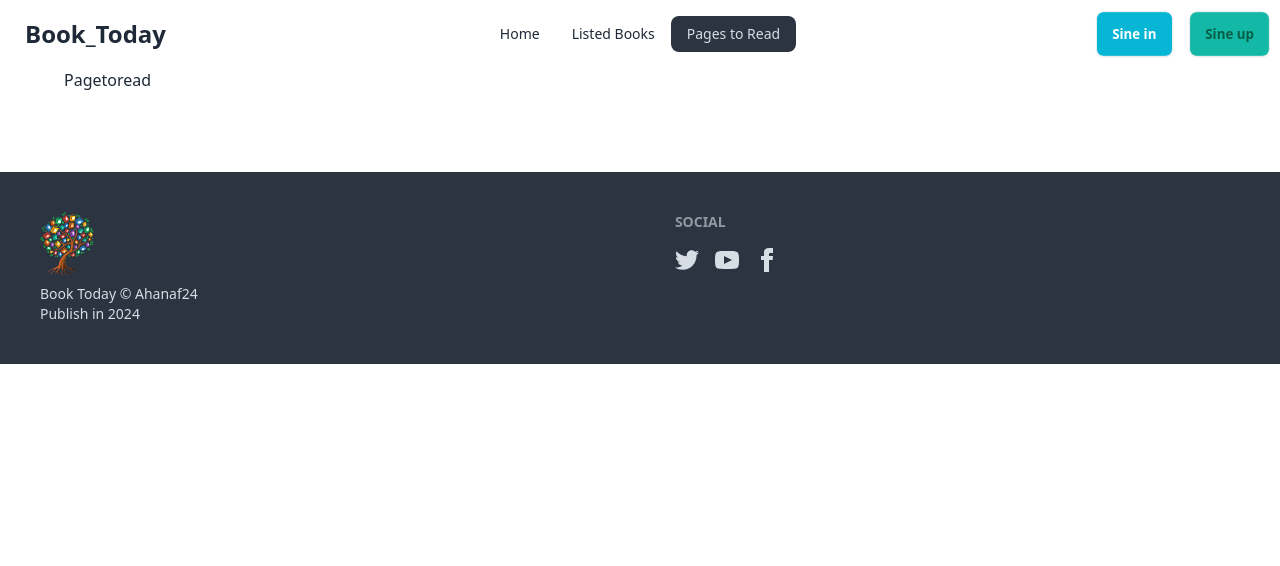
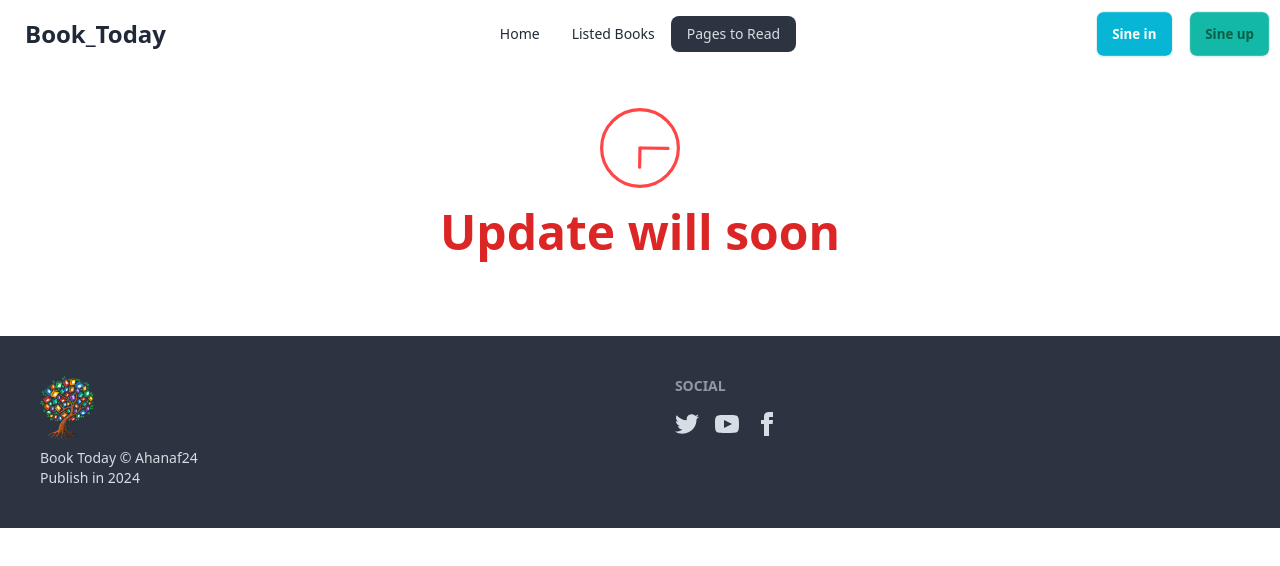
Before and after one commit to ahanaf607307/book-today, a React (Vite) app: page /pageToread in a window 1280 px wide. Shown: the top 566 px of the page. Built offline with nearby package versions, Linux system fonts and the light colour scheme.

Commit message:
update page to red section

```diff
--- a/src/components/ListedBooks/ListedBooks.jsx
+++ b/src/components/ListedBooks/ListedBooks.jsx
@@ -2,11 +2,13 @@ import React, { useEffect, useState } from 'react'
 import { useLoaderData } from 'react-router-dom'
 import { getStoredList } from '../Utility/addToDb';
 import Book from '../Books/Book';
+import { getWishList } from '../Utility/addWish';
 
 
 function ListedBooks() {
     const loadAllBooks = useLoaderData()
     const [books , setBooks] = useState([])
+    const [wishs , setWishes] = useState([])
     console.log(loadAllBooks);
     useEffect(() => {
       const storedList =   getStoredList()
@@ -14,6 +16,13 @@ function ListedBooks() {
      console.log(storedListInt);
      const readListBook = loadAllBooks.filter(book => storedListInt.includes(book.bookId))
      setBooks(readListBook)
+    },[])
+    useEffect(() => {
+      const storedList =   getWishList()
+     const storedListInt = storedList.map(id => parseInt(id))
+     console.log(storedListInt);
+     const wishBookList = loadAllBooks.filter(wish => storedListInt.includes(wish.bookId))
+     setWishes(wishBookList)
     },[])
   return (
     <div>
@@ -36,7 +45,12 @@ function ListedBooks() {
     aria-label="Wish List"
     defaultChecked />
   <div role="tabpanel" className="tab-content bg-base-100 border-base-300 rounded-box p-6">
-    Wish List
+  <h1>Wishes Added : {wishs.length}</h1>
+   <div className='grid md:grid-cols-2 gap-4'>
+   {
+        wishs.map(book => <Book key={book.bookId} book={book}></Book>)
+    }
+   </div>
   </div>
 </div>
     </div>
--- a/src/components/Pagetoread/Pagetoread.jsx
+++ b/src/components/Pagetoread/Pagetoread.jsx
@@ -1,8 +1,24 @@
 import React from 'react'
+import { Watch } from 'react-loader-spinner'
 
 function Pagetoread() {
   return (
-    <div>Pagetoread</div>
+    <div><div className='flex flex-col gap-5 w-full mx-auto'>
+         <Watch
+  visible={true}
+  height="80"
+  width="80"
+  radius="48"
+  color="#FF4545"
+  ariaLabel="watch-loading"
+  wrapperStyle={{}}
+  wrapperClass="mx-auto mt-10"
+  />
+     <h1 className='text-5xl mt-50 text-center text-red-600 font-bold '>
+
+        Update will soon
+        </h1> </div>
+    </div>
   )
 }
 
```
Also changed, not shown: public/200.html (added, +14 -0 lines).
